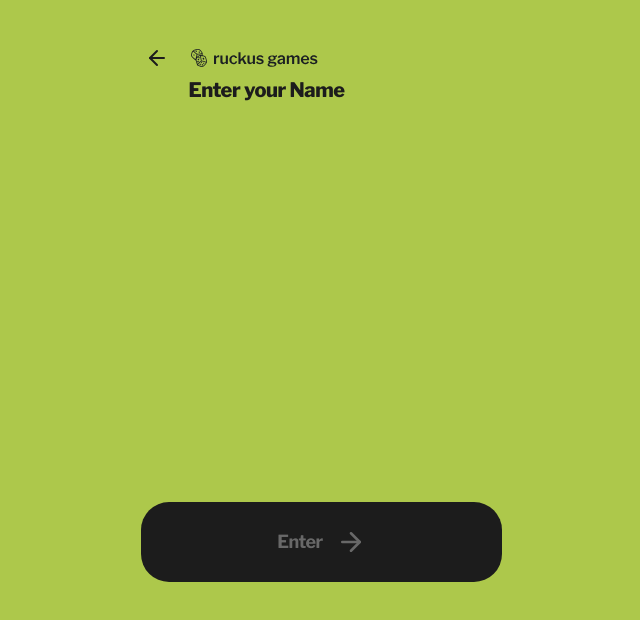
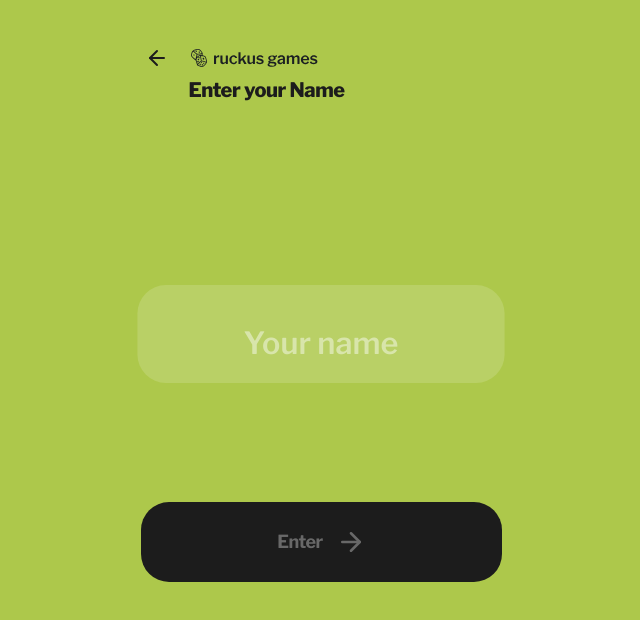
Before and after one commit to rezwannavid/ruckus-games, a Next.js app in the folder apps/web/: page /create in a window 1280 px wide. Shown: the top 620 px of the page, without its empty margins (319-959 px from the left). Built offline with nearby package versions, Linux system fonts and the light colour scheme; no server answers.

Commit message:
Changed Name Input Field

```diff
--- a/apps/web/src/app/create/page.tsx
+++ b/apps/web/src/app/create/page.tsx
@@ -65,7 +65,7 @@ function CreateRoomContent() {
             <BrandNav title="Enter your Name" tone="light" onBack={() => router.push("/")} />
           </div>
 
-          <label className="absolute left-1/2 top-[298px] flex h-[72px] w-[calc(100%-2rem)] max-w-[360px] -translate-x-1/2 items-center justify-center">
+          <label className="group absolute left-1/2 top-[286px] flex h-[96px] w-[calc(100%-2rem)] max-w-[360px] -translate-x-1/2 cursor-text items-center justify-center rounded-[28px] bg-white/10 px-4 transition duration-200 focus-within:scale-[1.02] focus-within:bg-white/15">
             <span className="sr-only">Your name</span>
             <input
               autoFocus
@@ -73,8 +73,8 @@ function CreateRoomContent() {
               onChange={(event) => setNameOverride(event.target.value)}
               onKeyDown={(event) => { if (event.key === "Enter" && playerName.trim()) setStep("avatar"); }}
               maxLength={16}
-              placeholder=""
-              className="h-[72px] w-full appearance-none border-0 bg-transparent px-2 text-center !text-[56px] font-extrabold leading-none !text-white caret-white shadow-none outline-none ring-0 placeholder:text-transparent focus:border-0 focus:outline-none focus:ring-0"
+              placeholder="Your name"
+              className="h-full w-full appearance-none border-0 bg-transparent px-2 text-center !text-[56px] !font-extrabold leading-none !text-white caret-white shadow-none outline-none ring-0 placeholder:text-[30px] placeholder:font-semibold placeholder:text-white/45 focus:border-0 focus:outline-none focus:ring-0"
 
             />
           </label>
--- a/apps/web/src/app/join/page.tsx
+++ b/apps/web/src/app/join/page.tsx
@@ -133,7 +133,7 @@ function JoinContent() {
             </div>
           </div>
 
-          <label className="absolute left-1/2 top-[298px] flex h-[72px] w-[calc(100%-2rem)] max-w-[360px] -translate-x-1/2 items-center justify-center">
+          <label className="group absolute left-1/2 top-[286px] flex h-[96px] w-[calc(100%-2rem)] max-w-[360px] -translate-x-1/2 cursor-text items-center justify-center rounded-[28px] bg-white/10 px-4 transition duration-200 focus-within:scale-[1.02] focus-within:bg-white/15">
             <span className="sr-only">Your name</span>
             <input
               autoFocus
@@ -141,8 +141,8 @@ function JoinContent() {
               onChange={(event) => setNameOverride(event.target.value)}
               onKeyDown={(event) => { if (event.key === "Enter" && playerName.trim()) setStep("avatar"); }}
               maxLength={16}
-              placeholder=""
-              className="h-[72px] w-full appearance-none border-0 bg-transparent px-2 text-center !text-[56px] font-extrabold leading-none !text-white caret-white shadow-none outline-none ring-0 placeholder:text-transparent focus:border-0 focus:outline-none focus:ring-0"
+              placeholder="Your name"
+              className="h-full w-full appearance-none border-0 bg-transparent px-2 text-center !text-[56px] !font-extrabold leading-none !text-white caret-white shadow-none outline-none ring-0 placeholder:text-[30px] placeholder:font-semibold placeholder:text-white/45 focus:border-0 focus:outline-none focus:ring-0"
             />
           </label>
 
--- a/apps/web/src/features/lobby/components/CreateRoomView.tsx
+++ b/apps/web/src/features/lobby/components/CreateRoomView.tsx
@@ -58,7 +58,7 @@ export function CreateRoomView({
         )}
 
           <section className="flex flex-1 items-center justify-center">
-            <label className="w-full">
+            <label className="w-full cursor-text rounded-[28px] bg-white/10 px-4 transition duration-200 focus-within:scale-[1.02] focus-within:bg-white/15">
               <span className="sr-only">Your name</span>
               <input
                 autoFocus
@@ -70,7 +70,7 @@ export function CreateRoomView({
                 maxLength={16}
                 autoComplete="nickname"
                 placeholder="Your name"
-                className="h-24 w-full border-0 border-b-4 border-black/20 bg-transparent text-center text-title-lg-bold outline-none placeholder:text-black/20 focus:border-[var(--surface-inverted-light)]"
+                className="h-24 w-full border-0 bg-transparent text-center text-title-lg-bold !font-extrabold caret-[var(--surface-inverted-light)] outline-none placeholder:font-semibold placeholder:text-black/35"
               />
             </label>
           </section>
```
Also changed, not shown: 1 other file (tests, documents, lock files or other folders).
